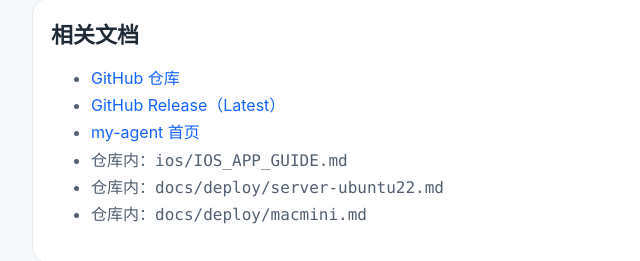
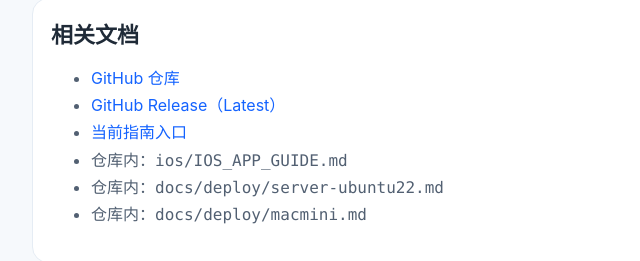
Before and after one commit to CarlHavingFun/codex-relay-mobile-release, a website: page docs/site/guide.html in a window 1280 px wide. Shown: the part 2514-2775 px from the top of the page, 118-758 px from the left. Drawn offline with Linux system fonts and the light colour scheme.

Commit message:
Move public guide to independent my-agent path: docs/site/guide.html

```diff
--- a/docs/site/guide.html
+++ b/docs/site/guide.html
@@ -176,7 +176,7 @@ CLEAN_INSTALL_DIR=1 npm run deploy:smoke:teardown:server</code></pre>
         <ul>
           <li><a href="https://github.com/CarlHavingFun/codex-relay-mobile-release">GitHub 仓库</a></li>
           <li><a href="https://github.com/CarlHavingFun/codex-relay-mobile-release/releases/latest">GitHub Release（Latest）</a></li>
-          <li><a href="https://my-agent.com.cn/clawdpet-home/">my-agent 首页</a></li>
+          <li><a href="https://my-agent.com.cn/codex-relay-mobile/">当前指南入口</a></li>
           <li>仓库内：<code>ios/IOS_APP_GUIDE.md</code></li>
           <li>仓库内：<code>docs/deploy/server-ubuntu22.md</code></li>
           <li>仓库内：<code>docs/deploy/macmini.md</code></li>
```
